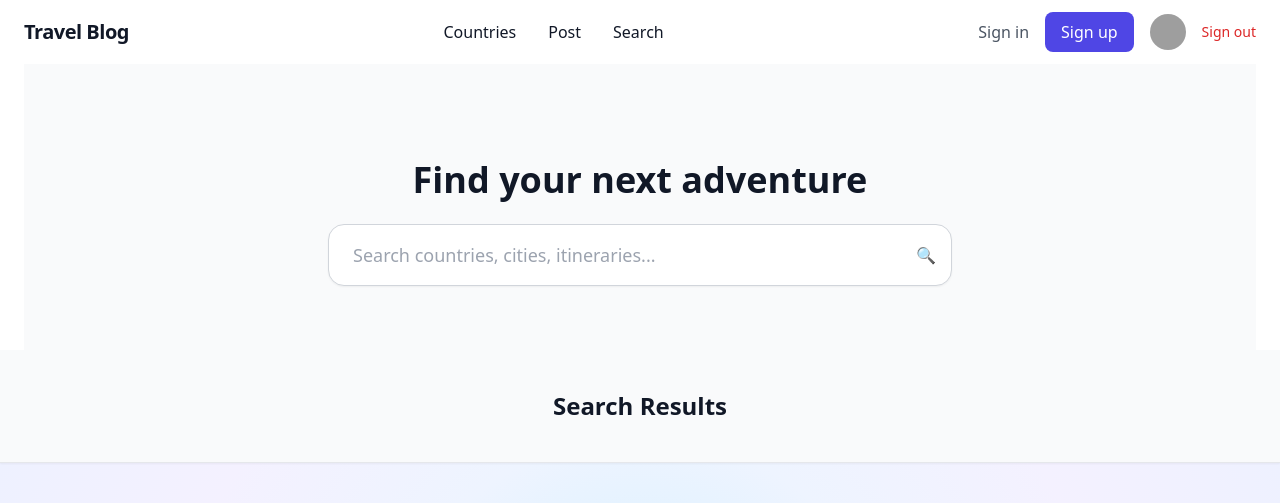
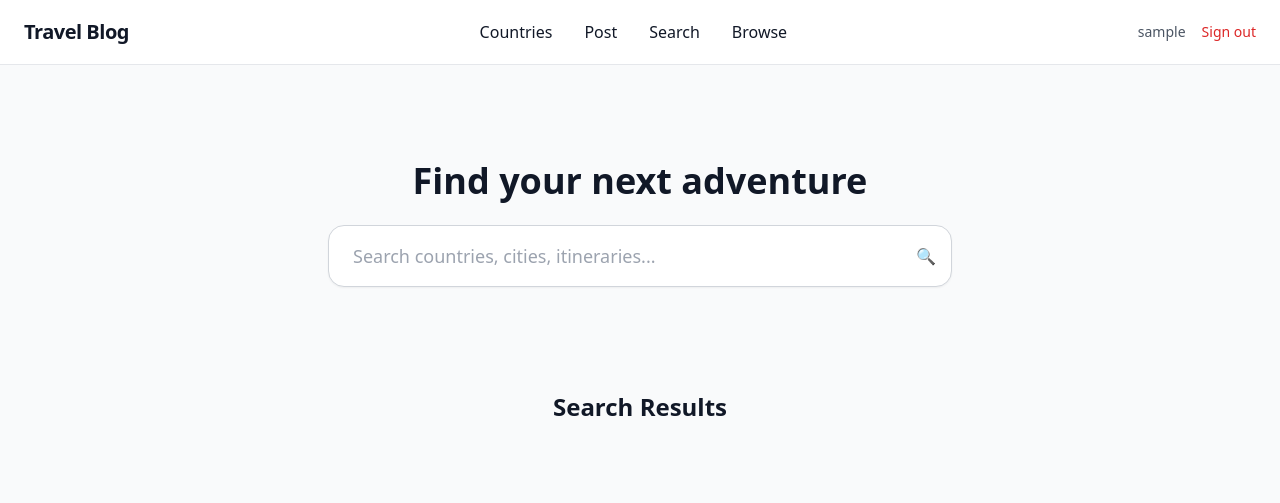
Before and after one commit to vyshm24/cits3403-project, a Flask app: template app/templates/search.html in a window 1280 px wide. Shown: the top 503 px of the page. Run offline with Flask 3, Linux system fonts and the light colour scheme; the template is opened without the code that fills it, so the values that code supplies are empty; the visitor is signed in with stand-in values (Sample User, id 1); some libraries are stand-ins or nearby versions; grey boxes are pictures that could not be loaded.

Commit message:
search extend base template

```diff
--- a/app/templates/search.html
+++ b/app/templates/search.html
@@ -1,51 +1,13 @@
-<!DOCTYPE html>
-<html lang="en">
-<head>
-  <meta charset="UTF-8" />
-  <meta name="viewport" content="width=device-width, initial-scale=1.0"/>
-  <title>Travel App</title>
+{% extends "base.html" %}
 
+{% block title %}Search - Travel App{% endblock %}
 
-  <script src="https://cdn.tailwindcss.com"></script>
-  <script src="{{ url_for('static', filename='js/homePage.js') }}"></script>
-  <script src="{{ url_for('static', filename='js/search.js') }}"></script>
-  <link rel="stylesheet" href="{{ url_for('static', filename='css/home-page.css') }}">
-</head>
+{% block extra_css %}
 
-<body class="bg-gray-50 text-gray-900">
+{% endblock %}
 
-  <nav class="bg-white border-b border-gray-200 shadow-sm">
-    <div class="max-w-7xl mx-auto px-6">
-      <nav class="flex justify-between items-center h-16" aria-label="Main navigation">
-        <span class="inline-flex items-center text-xl font-bold tracking-tight text-gray-900 transition-colors">
-          <a href="../pages/home-page.html">Travel Blog</a>
-        </span>
+{% block content %}
 
-        <div class="hidden md:flex items-center space-x-8">
-          <a href="../pages/countries.html" class="hover:text-indigo-600">Countries</a>
-          <a href="../pages/Submit-form-page.html" id="post-link" class="hover:text-indigo-600">Post</a>
-          <a href="../pages/search.html" class="hover:text-indigo-600">Search</a>
-        </div>
-
-        <div class="flex items-center space-x-4 relative">
-
-          <div id="auth-links" class="flex items-center space-x-4">
-            <a href="../pages/sign-in.html" class="text-gray-600 hover:text-black">Sign in</a>
-            <a href="../pages/sign-up.html" class="bg-indigo-600 text-white px-4 py-2 rounded-lg">Sign up</a>
-          </div>
-
-
-          <div id="profile-menu" class="hidden flex items-center space-x-4">
-            <a href="../pages/Author-Profile-Page.html" id="profile-avatar-link" class="relative group">
-              <img src="https://i.pravatar.cc/40" alt="User profile" class="w-9 h-9 rounded-full cursor-pointer hover:opacity-80 transition"/>
-            </a>
-
-            <button id="logout-btn" class="text-red-600 hover:text-red-700 text-sm transition">
-              Sign out
-            </button>
-          </div>
-        </div>
-  </nav>
     <section class="relative flex items-start justify-center pt-24 pb-16 bg-gray-50">
         <div class="w-full max-w-2xl px-6">
 
@@ -76,8 +38,8 @@
     </h1>
   </section>
 
+{% endblock %}
 
-
-
-</body>
-</html>
+{% block extra_js %}
+<script src="{{ url_for('static', filename='js/search.js') }}"></script>
+{% endblock %}
```
